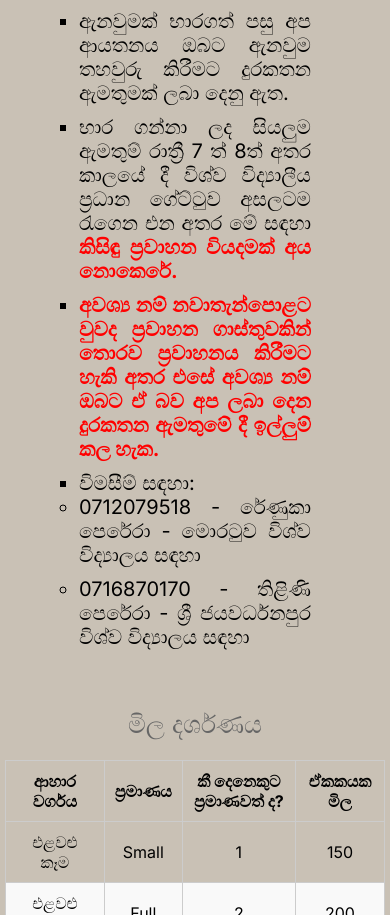
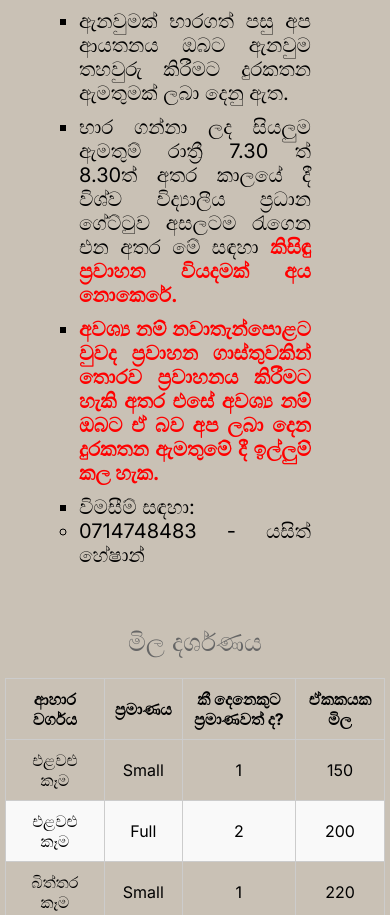
Before and after one commit to Yasith-Heshan/Dinner-Corner, a Next.js app: page / in a window 390 px wide. Shown: the part 1698-2613 px from the top of the page. Built offline with nearby package versions, Linux system fonts and the light colour scheme.

Commit message:
time change and phone number change

```diff
--- a/src/app/page.js
+++ b/src/app/page.js
@@ -33,14 +33,13 @@ export default function Home() {
                             පස්වරු 4:30ට පෙර ඇනවුම් කිරීමට කාරුණික වන්න.
                         </li>
                         <li>ඇනවුමක් භාරගත් පසු අප ආයතනය ඔබට ඇනවුම තහවුරු කිරීමට දුරකතන ඇමතුමක් ලබා දෙනු ඇත.</li>
-                        <li>භාර ගන්නා ලද සියලුම ඇමතුම් රාත්‍රී 7 ත් 8ත් අතර කාලයේ දී විශ්ව විද්‍යාලීය ප්‍රධාන ගේට්ටුව
+                        <li>භාර ගන්නා ලද සියලුම ඇමතුම් රාත්‍රී 7.30 ත් 8.30ත් අතර කාලයේ දී විශ්ව විද්‍යාලීය ප්‍රධාන ගේට්ටුව
                             අසලටම රැගෙන එන අතර මේ සඳහා <span className={styles.specialNote}>කිසිඳු ප්‍රවාහන වියදමක් අය නොකෙරේ.</span>
                         </li>
                         <li><span className={styles.specialNote}>අවශ්‍ය නම් නවාතැන්පොළට වුවද ප්‍රවාහන ගාස්තුවකින් තොරව ප්‍රවාහනය කිරීමට හැකි අතර එසේ අවශ්‍ය නම් ඔබට ඒ බව අප ලබා දෙන දුරකතන ඇමතුමේ දී ඉල්ලුම් කල හැක.</span></li>
                         <li>විමසීම් සඳහා:
                             <ul>
-                                <li>0712079518 - රේණුකා පෙරේරා - මොරටුව විශ්ව විද්‍යාලය සඳහා</li>
-                                <li>0716870170 - තිළිණි පෙරේරා - ශ්‍රී ජයවර්ධනපුර විශ්ව විද්‍යාලය සඳහා</li>
+                                <li>0714748483 - යසිත් හේෂාන්</li>
                             </ul>
                         </li>
                     </ul>
```
